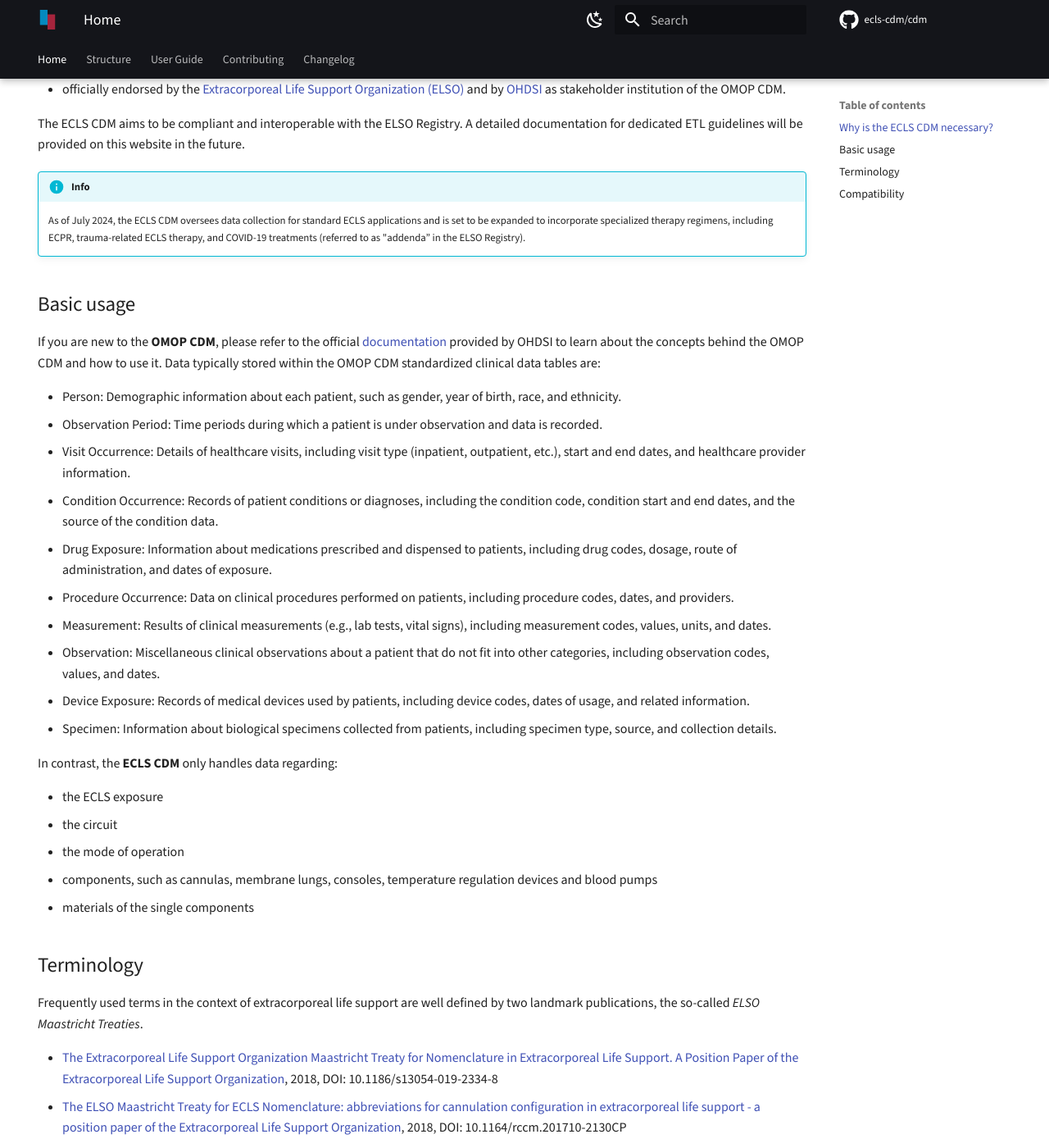
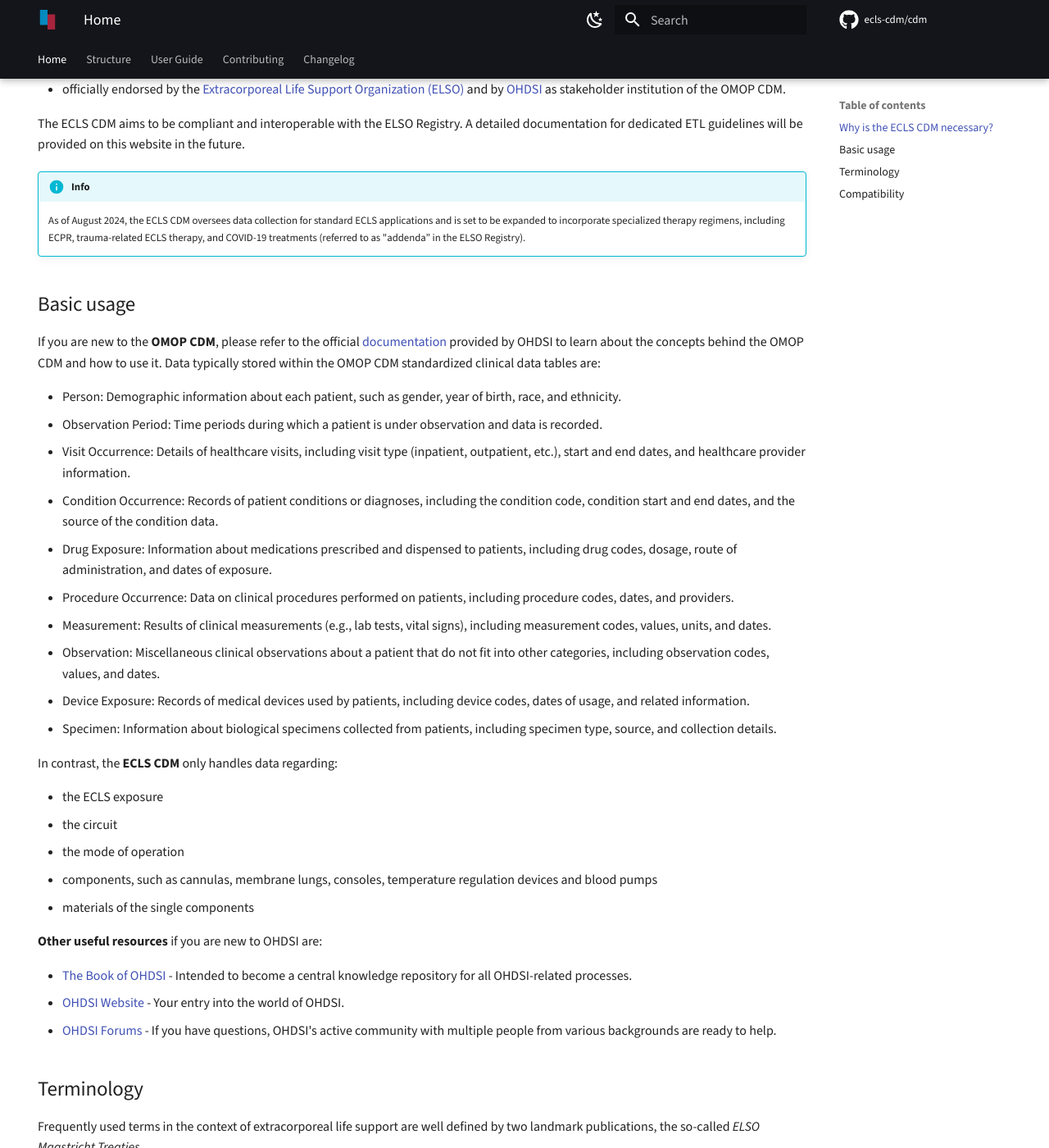
Before and after one commit to ecls-cdm/cdm, an MkDocs documentation site: the page built from docs/index.md, in a window 1280 px wide and 1400 px high, scrolled down 576 px. Shown: the whole window at 82% size. Built offline with MkDocs 1.6.1 and Material for MkDocs 9.7.7, drawn with Linux system fonts in a browser that asks for light colours; comment, search, counter and statistics services are not loaded.

Commit message:
Update documentation

```diff
--- a/docs/index.md
+++ b/docs/index.md
@@ -36,7 +36,7 @@
 this website in the future.
 
 !!! info
-    As of July 2024, the ECLS CDM oversees data collection for standard
+    As of August 2024, the ECLS CDM oversees data collection for standard
     ECLS applications and is set to be expanded to incorporate specialized
     therapy regimens, including ECPR, trauma-related ECLS therapy,
     and COVID-19 treatments (referred to as "addenda” in the ELSO Registry).
@@ -82,6 +82,12 @@
   regulation devices and blood pumps
 - materials of the single components
 
+**Other useful resources** if you are new to OHDSI are:
+
+- [The Book of OHDSI](https://ohdsi.github.io/TheBookOfOhdsi/) - Intended to become a central knowledge repository for all OHDSI-related processes.
+- [OHDSI Website](https://www.ohdsi.org/) - Your entry into the world of OHDSI.
+- [OHDSI Forums](https://forums.ohdsi.org/) - If you have questions, OHDSI's active community with multiple people from various backgrounds are ready to help.
+
 ## Terminology
 
 Frequently used terms in the context of extracorporeal life support are
```
Also changed, not shown: README.md (+3 -2 lines), docs/userguide/complications.md (added, +4 -0 lines), docs/userguide/installation.md (+2 -0 lines), docs/userguide/usecases.md (+1 -1 lines).
